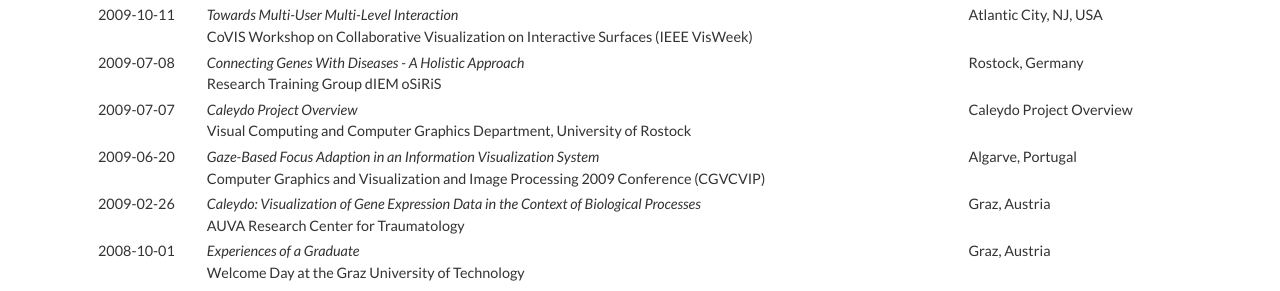
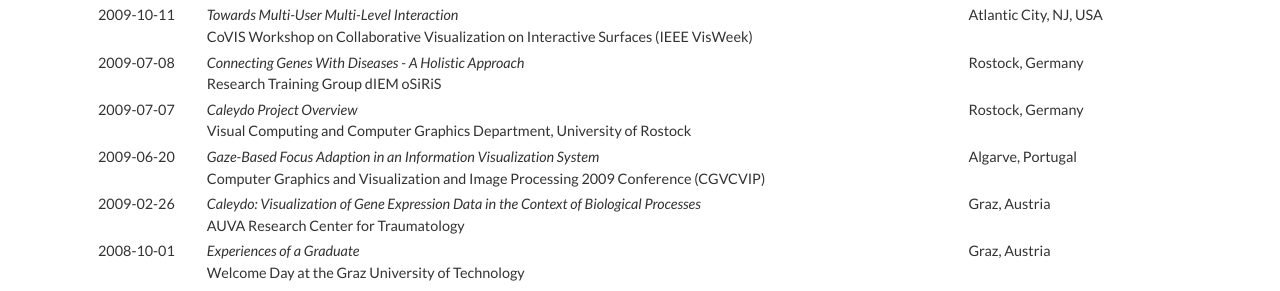
Before and after one commit to mstreit/mstreit.github.io, a Jekyll site: the page built from talks.md, in a window 1280 px wide. Shown: the part 1360-1651 px from the top of the page. Built offline with Jekyll 4.4.1, drawn with Linux system fonts in a browser that asks for light colours; nearby versions of some CDN libraries; some web fonts are replaced.

Commit message:
fixed talk location

```diff
--- a/_data/talks.yml
+++ b/_data/talks.yml
@@ -157,7 +157,7 @@
 - title: Caleydo Project Overview
   event: Visual Computing and Computer Graphics Department, University of Rostock
   date: 2009-07-07
-  location: Caleydo Project Overview
+  location: Rostock, Germany
   type: invited talk
 
 - title: Gaze-Based Focus Adaption in an Information Visualization System
```
